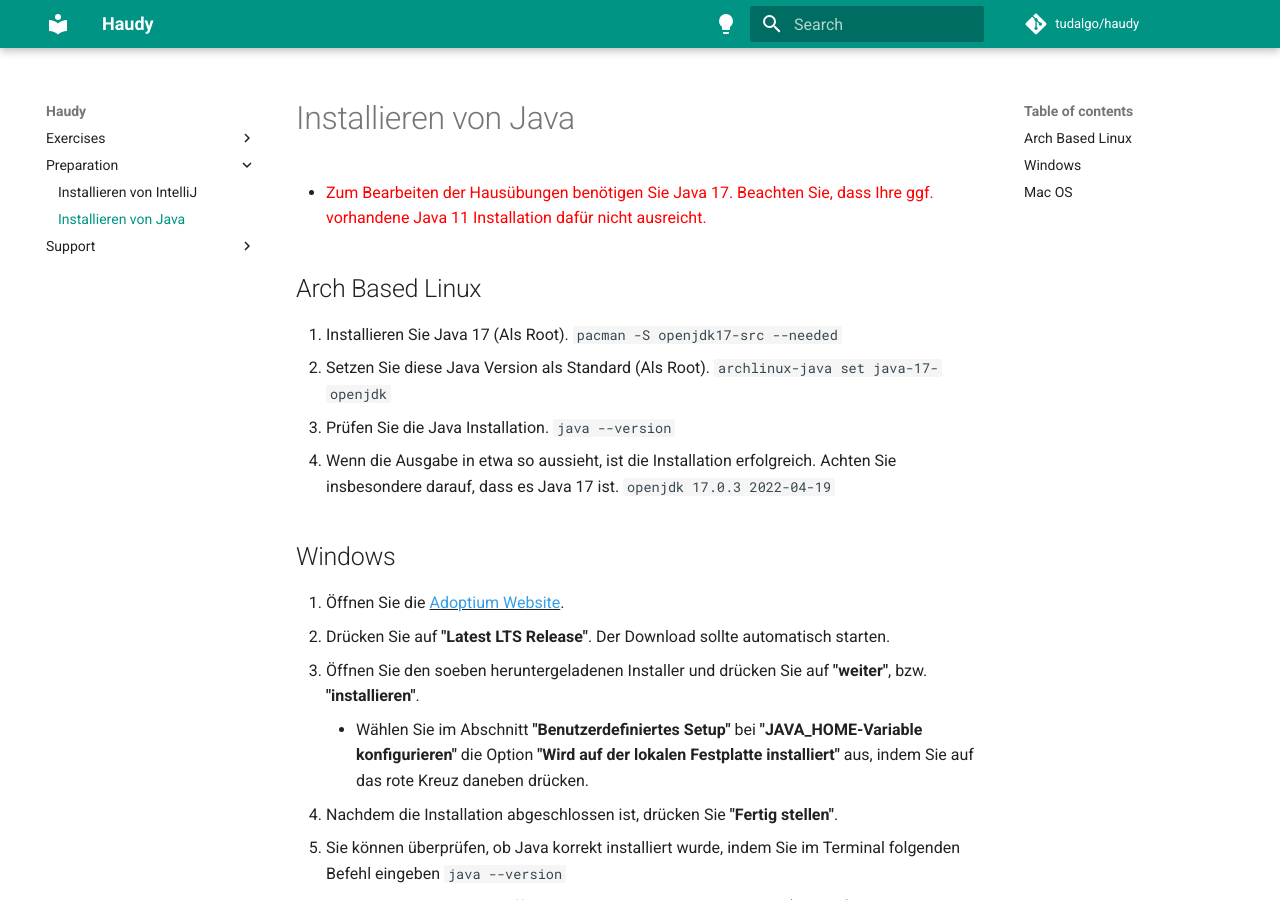
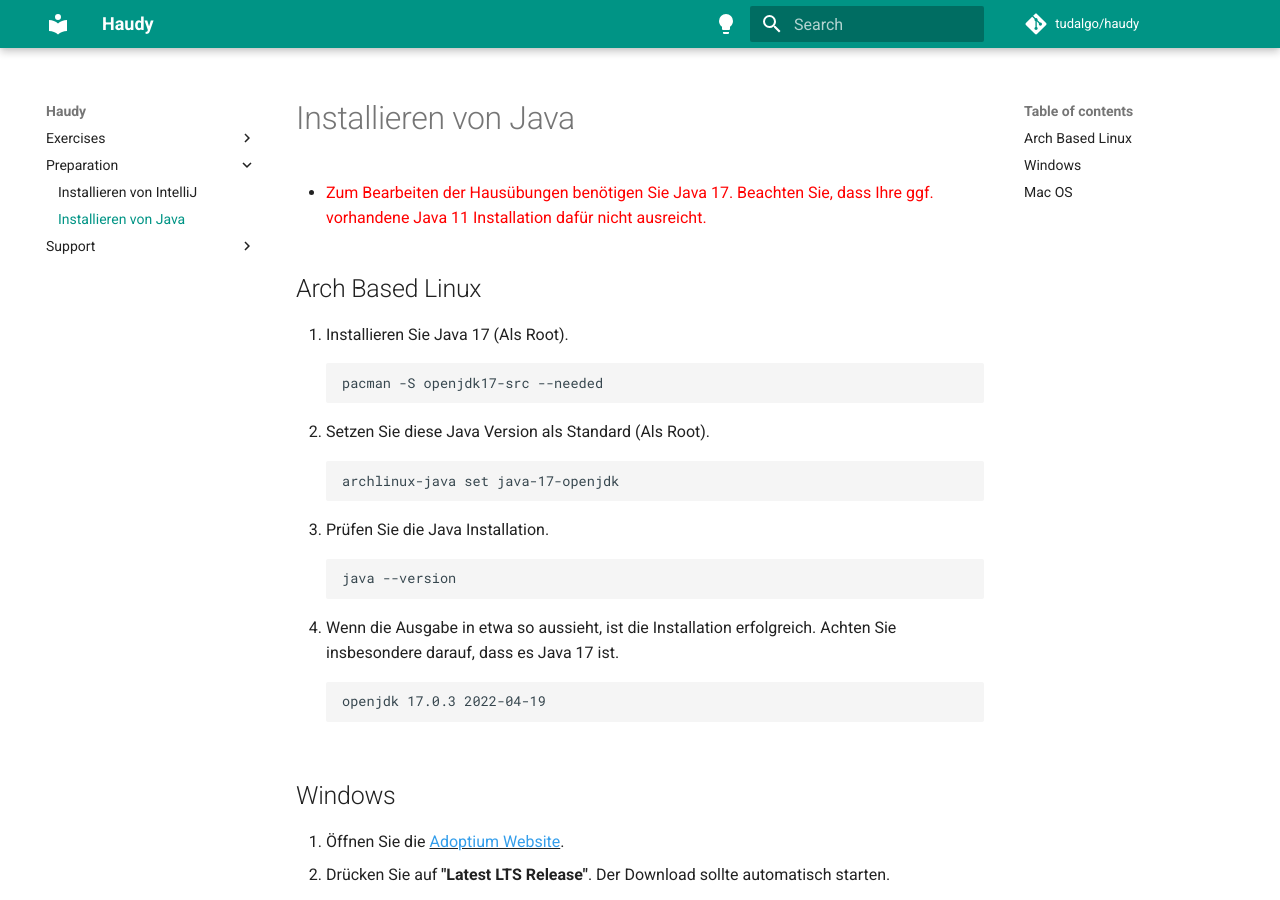
Before and after one commit to tudagrade/wiki, an MkDocs documentation site: the page built from docs/preparation/installation-java.md, in a window 1280 px wide and 900 px high. Built offline with MkDocs 1.6.1 and Material for MkDocs 9.7.7, drawn with Linux system fonts in a browser that asks for light colours; comment, search, counter and statistics services are not loaded.

Commit message:
add extensions for code blocks, tabs and admonitions

```diff
--- a/mkdocs.yml
+++ b/mkdocs.yml
@@ -26,3 +26,13 @@
         name: Switch to light mode
   features:
     - navigation.instant
+markdown_extensions:
+  - pymdownx.highlight:
+      anchor_linenums: true
+  - pymdownx.inlinehilite
+  - pymdownx.snippets
+  - pymdownx.superfences
+  - pymdownx.tabbed:
+      alternate_style: true
+  - admonition
+  - pymdownx.details
```
